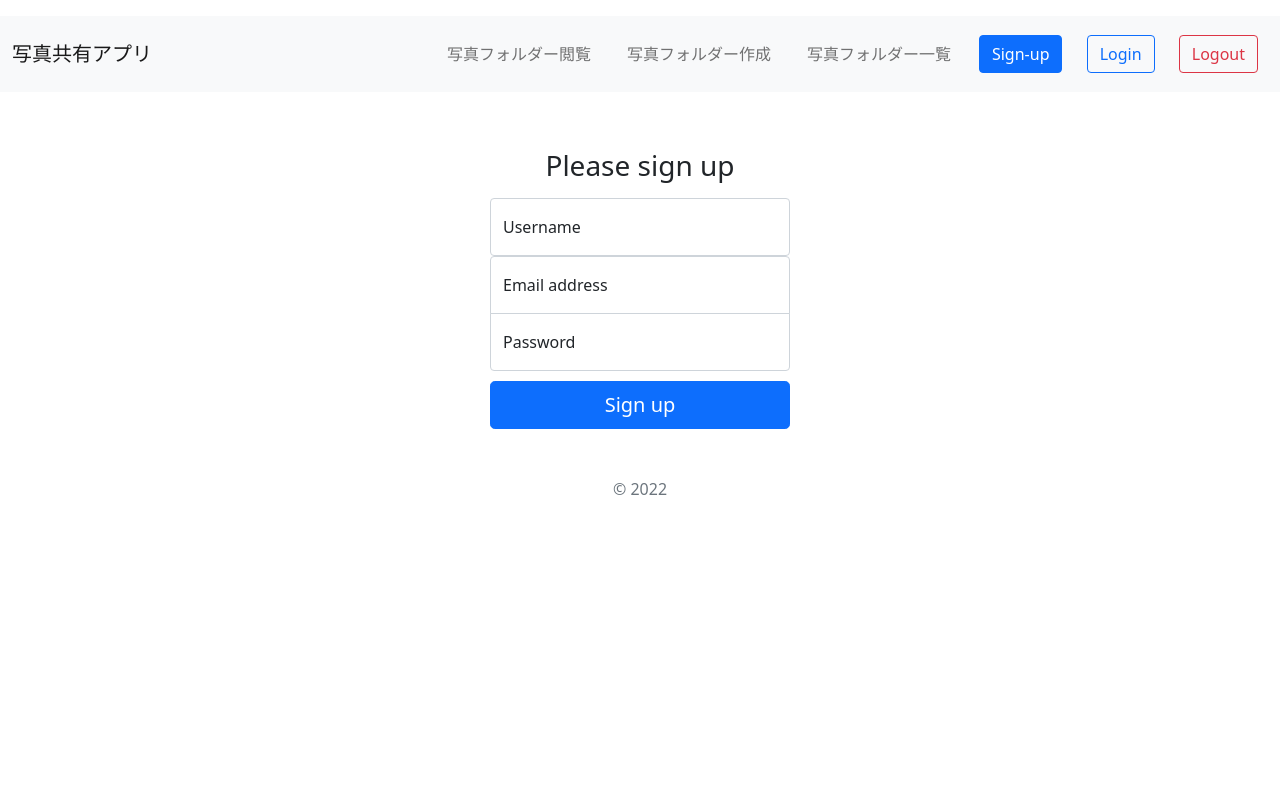
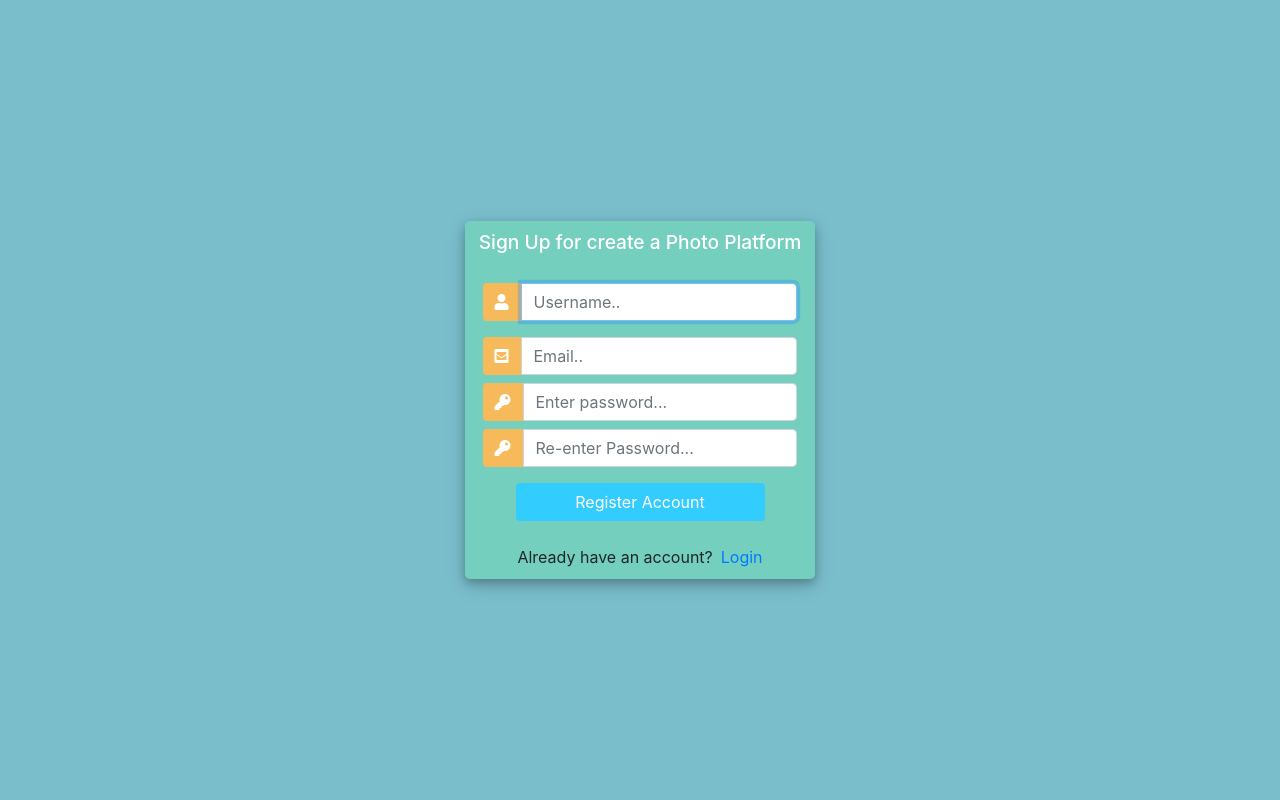
Before and after one commit to inanohashi/TeamSugoroku, a Django app: page /sign_up/ in a window 1280 px wide. Run offline with Django 4.2, Linux system fonts and the light colour scheme; parts of the project's set-up code (start-up, migrations or seed data) failed here and were passed over; some libraries are stand-ins or nearby versions.

Commit message:
ログイン機能

```diff
--- a/photo_share_app/forms.py
+++ b/photo_share_app/forms.py
@@ -1,5 +1,20 @@
+from dataclasses import field
 from .models import PictureFolder, AllPictures, PictureComment, User
 from django import forms
+
+#djangoのauth User用
+from django.contrib.auth.models import User
+from django.contrib.auth.forms import UserCreationForm
+
+
+
+#オーナー用のユーザーテーブル用のフォーム
+class CreateUserForm(UserCreationForm):
+    class Meta:
+        model = User
+        fields = ['username', 'email', 'password1', 'password2']
+
+
 
 #写真を追加するフォーム
 class PhotoAddForm(forms.ModelForm):
@@ -7,14 +22,3 @@ class PhotoAddForm(forms.ModelForm):
         model = AllPictures
         fields = ('images','picture_folderID')
         labels = {'images':'画像'}
-
-
-class CreateUser(forms.ModelForm):
-    class Meta:
-        model =  User
-        fields = ('username', 'email', 'password')
-        labels = {
-            'username': 'Username',
-            'email' : 'Email address',
-            'password' : 'Password'
-        }
--- a/photo_share_app/urls.py
+++ b/photo_share_app/urls.py
@@ -7,8 +7,16 @@
 
 
 urlpatterns = [
+
+    #ホーム画面
+    path('home/', views.home, name = 'home'),
+
+    #オーナー用のsign out, sign in, logout
     path('sign_up/', views.sign_up, name = 'sign_up'),
     path('sign_in/', views.sign_in, name = 'sign_in'),
+    path('logout/', views.logout_user, name = 'logout'),
+
+    #写真プラットフォーム
     path('photo_platform/', views.platformview, name='photo_platform'),
     path('photo_add_platform/', PlatformAddClass.as_view(), name='photo_add_platform'),
     #pkにall_picturesテーブルのidを格納
--- a/photo_share_app/views.py
+++ b/photo_share_app/views.py
@@ -1,41 +1,104 @@
 from email.mime import image
+from importlib.resources import contents
 from django.http import HttpResponse
 from django.views.generic import TemplateView, CreateView
 from django.shortcuts import render,redirect
 from django.urls import reverse_lazy
 #モデルインポート
-from .models import PictureFolder, AllPictures, PictureComment, User
+from .models import PictureFolder, AllPictures, PictureComment
 #フォームをインポート
-from .forms import PhotoAddForm, CreateUser
+from .forms import PhotoAddForm, CreateUserForm
+
+#エラーメッセージ用
+from django.contrib import messages
+#オーナー用のログイン・ログアウト用
+from django.contrib.auth import authenticate, login, logout
+#ログインなしではオーナー用フォームに入れない様にする
+from django.contrib.auth.decorators import login_required
 
 
 #サインアップ
 def sign_up(request):
 
-    if request.POST:
-        create_user = CreateUser()
-        context = {'create_user':create_user}
-        #オーナー用のプラットフォームを作ってもらったら入れる
-        return render(request, 'authority/sign_up.html')
+    if request.user.is_authenticated:
+        #TODO オーナー用プラットフォーム画面に飛ばす
+        return redirect('photo_platform')
 
     else:
-        return render(request, 'authority/sign_up.html')
+        #djangoの認証ユーザーを作っておく
+        form = CreateUserForm()
+
+        #POST
+        if request.method == "POST":
+            form = CreateUserForm(request.POST)
+
+            if form.is_valid():
+                form.save()
+
+        context = {'form':form}
+        return render(request, 'authority/sign_up.html', context)
 
 #ログイン
 def sign_in(request):
 
+    #ログインのキャッシュが残っていたら
+    if request.user.is_authenticated:
+        #TODO オーナー用プラットフォーム画面に飛ばす
+        return redirect('photo_platform')
 
-    return render(request, 'authority/sign_in.html')
+    #ログイン
+    else:
+        #POST
+        if request.method == "POST":
+            username = request.POST.get('username')
+            password = request.POST.get('password')
+
+            #ユーザの情報を取得する
+            user = authenticate(request, username=username, password=password)
+            print(user)
+
+            #認証されたか確認する
+            if user is not None:
+                login(request, user)
+                print(user)
+
+                #TODO オーナー用プラットフォーム画面に飛ばす
+                return redirect('photo_platform')
+
+            else:
+                messages.info(request, 'ユーザーネームまたはパスワードに間違いがあります')
+
+        #GET
+        return render(request, 'authority/sign_in.html')
+
+#ログアウト
+def logout_user(request):
+    logout(request)
+
+    return redirect('sign_in')
 
 #エラーメッセージ
 def errorview(request):
     errormesage = "パスワードが正しくありません"
     return render(request, 'error.html', {'errormessage':errormesage})
 
+
+def home(request):
+
+    if request.method == "POST":
+        id = request.POST.get('id')
+        password = request.POST.get('password')
+
+
+
+    context = {}
+    return render(request, "home.html", context)
+
 #写真の一覧を表示するview
 def platformview(request):
-    #写真のパスをall_picturesテーブルから取得しpicture_listに代入
+    #写真のパスをAllPicturesテーブルから取得しpicture_listに代入
     picture_list = AllPictures.objects.all()
+    print(picture_list)
     return render(request, 'platform/photo_platform.html', {'picture_list':picture_list})
 
 #写真を追加するclass
--- a/static/CSS/sign_up.css
+++ /dev/null
@@ -1,27 +0,0 @@
-.form-signin {
-    max-width: 330px;
-    padding: 15px;
-    margin-left: auto;
-    margin-right: auto;
-}
-
-.form-signin .form-floating:focus-within {
-    z-index: 2;
-}
-
-.form-signin input[type="email"] {
-    margin-bottom: -1px;
-    border-bottom-right-radius: 0;
-    border-bottom-left-radius: 0;
-}
-
-.form-signin input[type="password"] {
-    margin-bottom: 10px;
-    border-top-left-radius: 0;
-    border-top-right-radius: 0;
-}
-
-#sign_button{
-    margin-left: auto;
-    margin-right: auto;
-}
--- a/templates/authority/sign_up.html
+++ b/templates/authority/sign_up.html
@@ -1,45 +1,140 @@
-{% extends 'base.html' %}
+<!DOCTYPE html>
+<html>
 
-<!-- CSSを読み込むコード -->
-{% block  css%}
-{% load static %}
-<link rel="stylesheet" type="text/css" href="{% static 'CSS/sign_up.css' %}">
-<link rel="stylesheet" type="text/css" href="{% static 'CSS/base.css' %}">
-{% endblock %}
+<head>
+	<title>Sign up</title>
+	<link rel="stylesheet" href="https://stackpath.bootstrapcdn.com/bootstrap/4.1.3/css/bootstrap.min.css" integrity="sha384-MCw98/SFnGE8fJT3GXwEOngsV7Zt27NXFoaoApmYm81iuXoPkFOJwJ8ERdknLPMO" crossorigin="anonymous">
+	<script src="https://ajax.googleapis.com/ajax/libs/jquery/3.3.1/jquery.min.js"></script>
+	<link rel="stylesheet" href="https://use.fontawesome.com/releases/v5.6.1/css/all.css" integrity="sha384-gfdkjb5BdAXd+lj+gudLWI+BXq4IuLW5IT+brZEZsLFm++aCMlF1V92rMkPaX4PP" crossorigin="anonymous">
 
-{% block content %}
-<!-- ここの内容は継承先が記載する -->
+	<style>
+		body,
+		html {
+			margin: 0;
+			padding: 0;
+			height: 100%;
+			background: #7abecc !important;
+		}
+		.user_card {
+			width: 350px;
+			margin-top: auto;
+			margin-bottom: auto;
+			background: #74cfbf;
+			position: relative;
+			display: flex;
+			justify-content: center;
+			flex-direction: column;
+			padding: 10px;
+			box-shadow: 0 4px 8px 0 rgba(0, 0, 0, 0.2), 0 6px 20px 0 rgba(0, 0, 0, 0.19);
+			-webkit-box-shadow: 0 4px 8px 0 rgba(0, 0, 0, 0.2), 0 6px 20px 0 rgba(0, 0, 0, 0.19);
+			-moz-box-shadow: 0 4px 8px 0 rgba(0, 0, 0, 0.2), 0 6px 20px 0 rgba(0, 0, 0, 0.19);
+			border-radius: 5px;
 
-<!-- Custom styles for this template -->
+		}
 
-<main class="w-100 m-auto text-center">
-    <form class="form-signin" method="post">
+		.form_container {
+			margin-top: 20px;
+		}
 
-        <img class="mb-4" src="" alt="" width="" height="">
-        <h1 class="h3 mb-3 fw-normal">Please sign up</h1>
+		#form-title{
+			color: #fff;
+            font-size: larger;
+		}
+		.login_btn {
+			width: 100%;
+			background: #33ccff !important;
+			color: white !important;
+		}
+		.login_btn:focus {
+			box-shadow: none !important;
+			outline: 0px !important;
+		}
+		.login_container {
+			padding: 0 2rem;
+		}
+		.input-group-text {
+			background: #f7ba5b !important;
+			color: white !important;
+			border: 0 !important;
+			border-radius: 0.25rem 0 0 0.25rem !important;
+		}
+		.input_user,
+		.input_pass:focus {
+			box-shadow: none !important;
+			outline: 0px !important;
+		}
 
-        <!-- ユーザーネーム入力 -->
-        <div class="form-floating">
-            <input type="text" class="form-control" id="floatingInput" placeholder="user name" name="username_data">
-            <label for="floatingInput">Username</label>
-        </div>
+	</style>
 
-        <!-- メールアドレス入力 -->
-        <div class="form-floating">
-            <input type="email" class="form-control" id="floatingInput" placeholder="name@example.com" name="email_data">
-            <label for="floatingInput">Email address</label>
-        </div>
+</head>
+<body>
+	<div class="container h-100">
+		<div class="d-flex justify-content-center h-100">
+			<div class="user_card">
+				<div class="d-flex justify-content-center">
+					<h3 id="form-title">Sign Up for create a Photo Platform</h3>
+				</div>
+				<div class="d-flex justify-content-center form_container">
 
-        <!-- パスワード入力 -->
-        <div class="form-floating">
-            <input type="password" class="form-control" id="floatingPassword" placeholder="Password" name="password_data">
-            <label for="floatingPassword">Password</label>
-        </div>
+					<form method="POST" action="">
+                        {% csrf_token %}
+						<div class="input-group mb-3">
+							<div class="input-group-append">
+								<span class="input-group-text"><i class="fas fa-user"></i></span>
+							</div>
+							{{form.username}}
+						</div>
+						<div class="input-group mb-2">
+							<div class="input-group-append">
+								<span class="input-group-text"><i class="fas fa-envelope-square"></i></span>
+							</div>
+							{{form.email}}
+						</div>
+						<div class="input-group mb-2">
+							<div class="input-group-append">
+								<span class="input-group-text"><i class="fas fa-key"></i></span>
+							</div>
+							{{form.password1}}
+						</div>
+						<div class="input-group mb-2">
+							<div class="input-group-append">
+								<span class="input-group-text"><i class="fas fa-key"></i></span>
+							</div>
+                            {{form.password2}}
+						</div>
 
-        <!-- ボタン -->
-        <button class="w-100 btn btn-lg btn-primary" type="submit" id="sign_button">Sign up</button>
+				   		<div class="d-flex justify-content-center mt-3 login_container">
+				 			<input class="btn login_btn" type="submit" value="Register Account">
+				   		</div>
+					</form>
+				</div>
 
-        <p class="mt-5 mb-3 text-muted">&copy; 2022</p>
-    </form>
-</main>
-{% endblock %}
+                {{form.errors}}
+
+				<div class="mt-4">
+					<div class="d-flex justify-content-center links">
+						Already have an account? <a href="{% url 'sign_in' %}" class="ml-2">Login</a>
+					</div>
+				</div>
+			</div>
+		</div>
+	</div>
+	<script>
+						/* Because i didnt set placeholder values in forms.py they will be set here using vanilla Javascript
+		//We start indexing at one because CSRF_token is considered and input field
+		 */
+
+		//Query All input fields
+		var form_fields = document.getElementsByTagName('input')
+		form_fields[1].placeholder='Username..';
+		form_fields[2].placeholder='Email..';
+		form_fields[3].placeholder='Enter password...';
+		form_fields[4].placeholder='Re-enter Password...';
+
+
+		for (var field in form_fields){
+			form_fields[field].className += ' form-control'
+		}
+	</script>
+</body>
+</html>
--- a/templates/base.html
+++ b/templates/base.html
@@ -52,9 +52,9 @@
 
                     <!-- ボタン -->
                     <div class="text-end">
-                        <button type="button" class="btn btn-primary navbtn">Sign-up</button>
-                        <button type="button" class="btn btn-outline-primary navbtn">Login</button>
-                        <button type="button" class="btn btn-outline-danger navbtn">Logout</button>
+                        <a type="button" class="btn btn-primary navbtn" href = "{% url 'sign_up' %}">Sign up</a>
+                        <a type="button" class="btn btn-outline-primary navbtn" href = "{% url 'sign_in' %}">Sign in</a>
+                        <a type="button" class="btn btn-outline-danger navbtn" href = "{% url 'logout' %}">Logout</a>
                     </div>
                 </div>
 
--- a/templates_project/urls.py
+++ b/templates_project/urls.py
@@ -2,13 +2,11 @@ from django.contrib import admin
 from django.urls import path, include
 from django.conf import settings
 from django.conf.urls.static import static
-from . import views
 
 
 urlpatterns = [
     path('admin/', admin.site.urls),
     path('', include('photo_share_app.urls')),
-    path('photo_share_app/', include('photo_share_app.urls')),
 ]\
 + static (settings.STATIC_URL, document_root=settings.STATIC_ROOT)\
 + static(settings.MEDIA_URL, document_root=settings.MEDIA_ROOT)
```
Also changed, not shown: photo_share_app/admin.py (+4 -4 lines), photo_share_app/models.py (+4 -10 lines), templates/authority/sign_in.html (+117 -29 lines), templates/home.html (added, +12 -0 lines), templates_project/forms.py (added, +18 -0 lines), templates_project/settings.py (+14 -0 lines), templates_project/views.py (deleted, +0 -15 lines), db.sqlite3, photo_share_app/migrations/0003_alter_picture_folder_ownerid.py (deleted), photo_share_app/migrations/0003_rename_all_pictures_allpictures_and_more.py (added).
